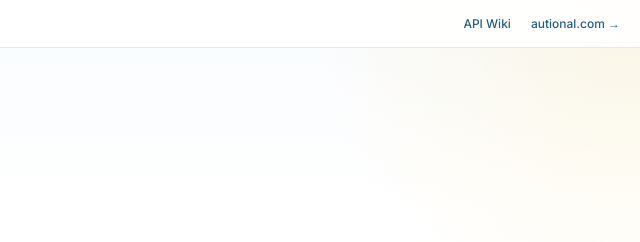
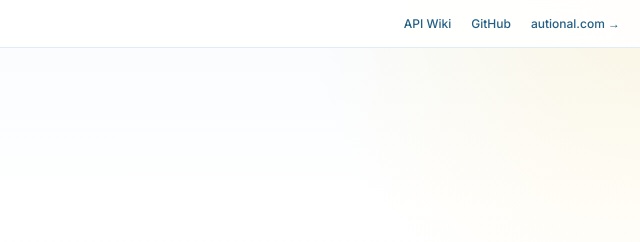
Before and after one commit to autional/reference, an Astro site: page / in a window 1280 px wide. Shown: the top 242 px of the page, 640-1280 px from the left. Built offline with nearby package versions, Linux system fonts and the light colour scheme; Astro itself is replaced by a stand-in of ours.

Commit message:
fix: update README, add GitHub link to header

```diff
--- a/src/layouts/RefLayout.astro
+++ b/src/layouts/RefLayout.astro
@@ -58,6 +58,7 @@ const currentSvc = Astro.url.pathname.split('/')[1] || '';
     </a>
     <div class="flex items-center gap-5">
       <a href="https://wiki.autional.com" class="text-xs font-medium text-primary-500 hover:text-primary-700 transition">API Wiki</a>
+      <a href="https://github.com/autional/reference" class="text-xs font-medium text-primary-500 hover:text-primary-700 transition">GitHub</a>
       <a href="https://www.autional.com" class="text-xs font-medium text-primary-500 hover:text-primary-700 transition">autional.com &rarr;</a>
     </div>
   </header>
```
Also changed, not shown: README.md (added).
